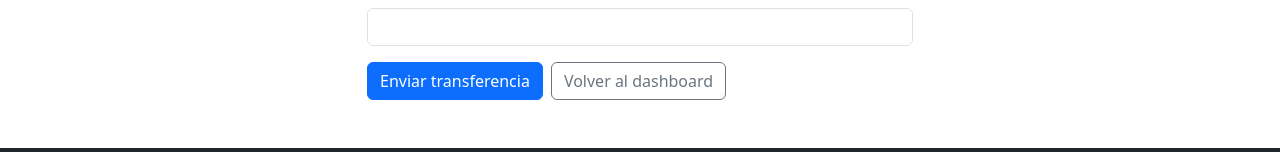
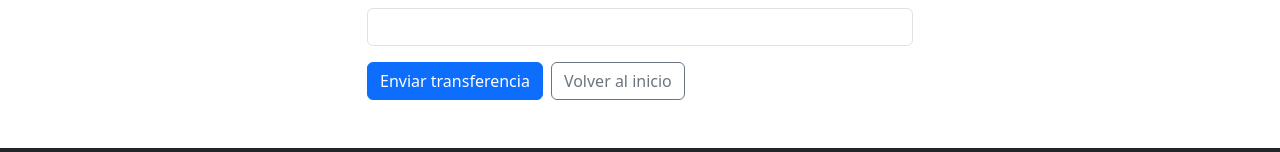
Before and after one commit to MaxNikon/Lab2Project, a React (Vite) app: page /transfer in a window 1280 px wide. Shown: the part 877-1029 px from the top of the page. Built offline with nearby package versions, Linux system fonts and the light colour scheme; the HTML template or start-up script is replaced by a standard one.

Commit message:
transferencias

```diff
--- a/src/pages/TransferPage.jsx
+++ b/src/pages/TransferPage.jsx
@@ -38,8 +38,8 @@ export default function TransferPage(){
     setLoading(true)
     try{
 
-      const token = localStorage.getItem('authToken')
-      const res = await fetch('/api/transfers', {
+      const token = localStorage.getItem('token')
+      const res = await fetch('/v1/client/movement', {
         method: 'POST',
         headers: Object.assign({ 'Content-Type': 'application/json' }, token ? { Authorization: `Bearer ${token}` } : {}),
         body: JSON.stringify(payload)
@@ -68,7 +68,7 @@ export default function TransferPage(){
         <h2 className="mb-3">Realizar transferencia</h2>
 
         {submitted ? (
-          <div className="alert alert-success">Transferencia enviada correctamente. Redirigiendo al dashboard...</div>
+          <div className="alert alert-success">Transferencia enviada correctamente. Redirigiendo al inicio...</div>
         ) : (
           <div className="row justify-content-center">
             <div className="col-lg-6">
@@ -97,7 +97,7 @@ export default function TransferPage(){
                 <div className="col-12">
                   <div className="d-flex gap-2">
                     <button type="submit" className="btn btn-primary" disabled={loading}>{loading ? 'Enviando...' : 'Enviar transferencia'}</button>
-                    <button type="button" className="btn btn-outline-secondary" onClick={() => navigate('/dashboard')}>Volver al dashboard</button>
+                    <button type="button" className="btn btn-outline-secondary" onClick={() => navigate('/dashboard')}>Volver al inicio</button>
                   </div>
                 </div>
               </form>
```
